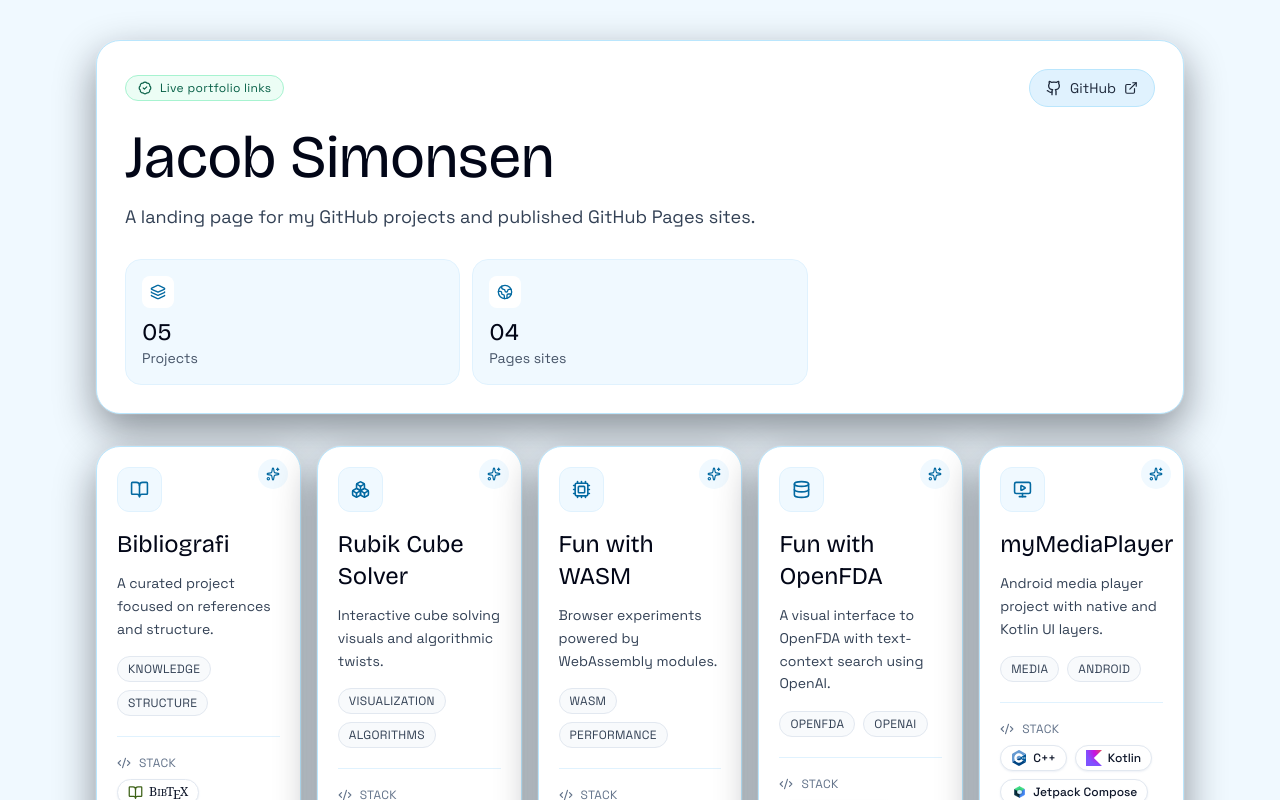
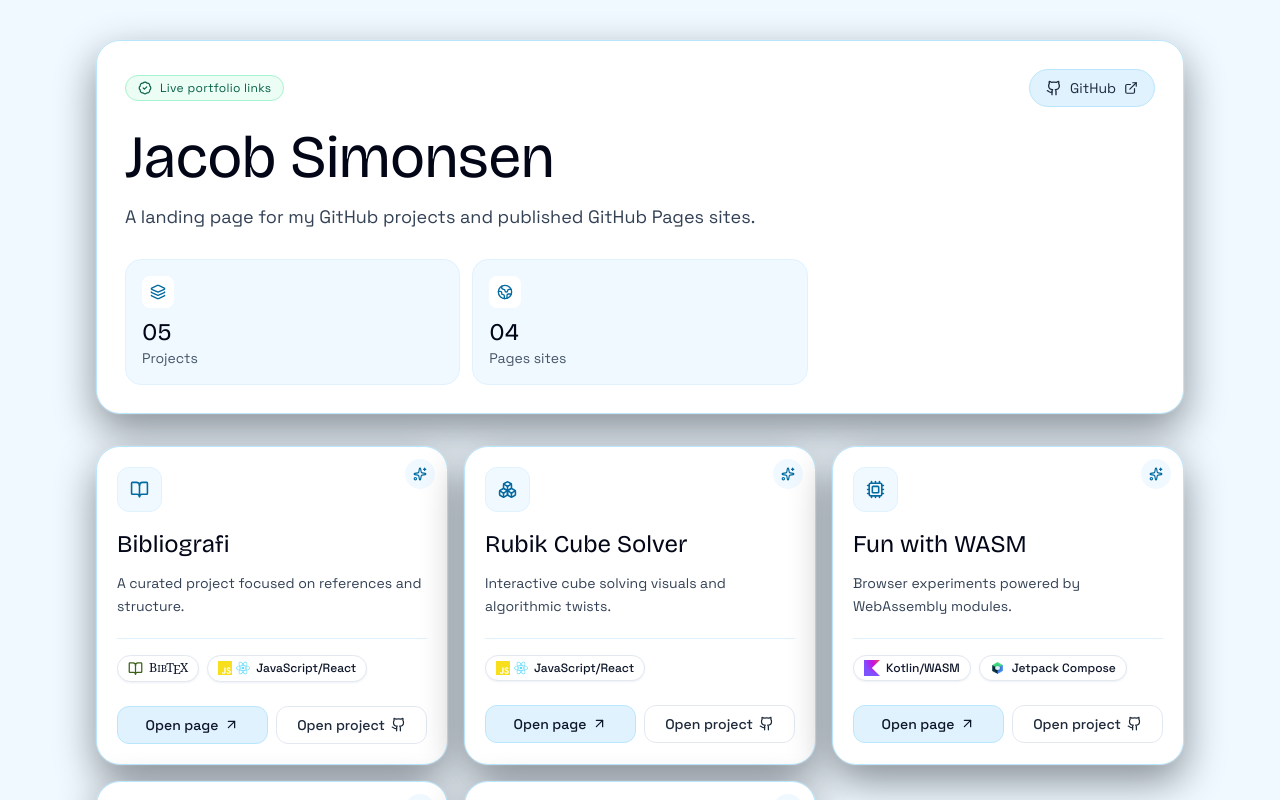
Before and after one commit to LeonidBresjnev/LeonidBresjnev.github.io, a React (Vite) app: page / in a window 1280 px wide. Shown: the top 800 px of the page. Built offline with nearby package versions, Linux system fonts and the light colour scheme.

Commit message:
shortened each card

```diff
--- a/src/App.jsx
+++ b/src/App.jsx
@@ -4,7 +4,6 @@ import {
   BadgeCheck,
   BookOpen,
   Boxes,
-  Code2,
   Cpu,
   Database,
   ExternalLink,
@@ -26,7 +25,6 @@ const projects = [
       { name: "BibTeX", logos: ["bibtex"], mark: "bibtex" },
       { name: "JavaScript/React", logos: ["javascript", "react"] },
     ],
-    tags: ["Knowledge", "Structure"],
   },
   {
     name: "Rubik Cube Solver",
@@ -35,7 +33,6 @@ const projects = [
     icon: Boxes,
     blurb: "Interactive cube solving visuals and algorithmic twists.",
     frameworks: [{ name: "JavaScript/React", logos: ["javascript", "react"] }],
-    tags: ["Visualization", "Algorithms"],
   },
   {
     name: "Fun with WASM",
@@ -47,7 +44,6 @@ const projects = [
       { name: "Kotlin/WASM", logos: ["kotlin"] },
       { name: "Jetpack Compose", logos: ["compose"] },
     ],
-    tags: ["WASM", "Performance"],
   },
   {
     name: "Fun with OpenFDA",
@@ -60,7 +56,6 @@ const projects = [
       { name: "Kotlin/Ktor", logos: ["kotlin", "ktor"] },
       { name: "Jetpack Compose", logos: ["compose"] },
     ],
-    tags: ["OpenFDA", "OpenAI"],
   },
   {
     name: "myMediaPlayer",
@@ -73,7 +68,6 @@ const projects = [
       { name: "Jetpack Compose", logos: ["compose"] },
       { name: "Android", logos: ["android"] },
     ],
-    tags: ["Media", "Android"],
   },
 ];
 
@@ -248,8 +242,8 @@ function App() {
           </div>
         </header>
 
-        <section className="mt-6 grid gap-4 sm:mt-8 sm:grid-cols-2 lg:grid-cols-3 xl:grid-cols-5">
-          {projects.map(({ name, href, repoHref, icon: Icon, blurb, frameworks, tags }, index) => (
+        <section className="mt-6 grid gap-4 sm:mt-8 sm:grid-cols-2 lg:grid-cols-3">
+          {projects.map(({ name, href, repoHref, icon: Icon, blurb, frameworks }, index) => (
             <article
               key={name}
               className={`group animate-appear relative overflow-hidden rounded-3xl border border-sky-200 bg-white p-5 shadow-glow transition hover:-translate-y-1 hover:border-sky-400 ${projectDelayClasses[index]}`}
@@ -265,22 +259,7 @@ function App() {
               <h2 className="font-display text-2xl text-slate-950">{name}</h2>
               <p className="mt-3 text-sm leading-relaxed text-slate-700">{blurb}</p>
 
-              <div className="mt-4 flex flex-wrap gap-2">
-                {tags.map((tag) => (
-                  <span
-                    key={tag}
-                    className="rounded-full border border-slate-200 bg-slate-50 px-2.5 py-1 text-xs uppercase tracking-wide text-slate-700"
-                  >
-                    {tag}
-                  </span>
-                ))}
-              </div>
-
               <div className="mt-5 border-t border-sky-100 pt-4">
-                <div className="mb-2 inline-flex items-center gap-2 text-xs uppercase tracking-wide text-slate-500">
-                  <Code2 size={14} />
-                  Stack
-                </div>
                 <div className="flex flex-wrap gap-2">
                   {frameworks.map(({ name: frameworkName, logos, mark }) => (
                     <span
```
Also changed, not shown: 1 other file (tests, documents, lock files or other folders).
